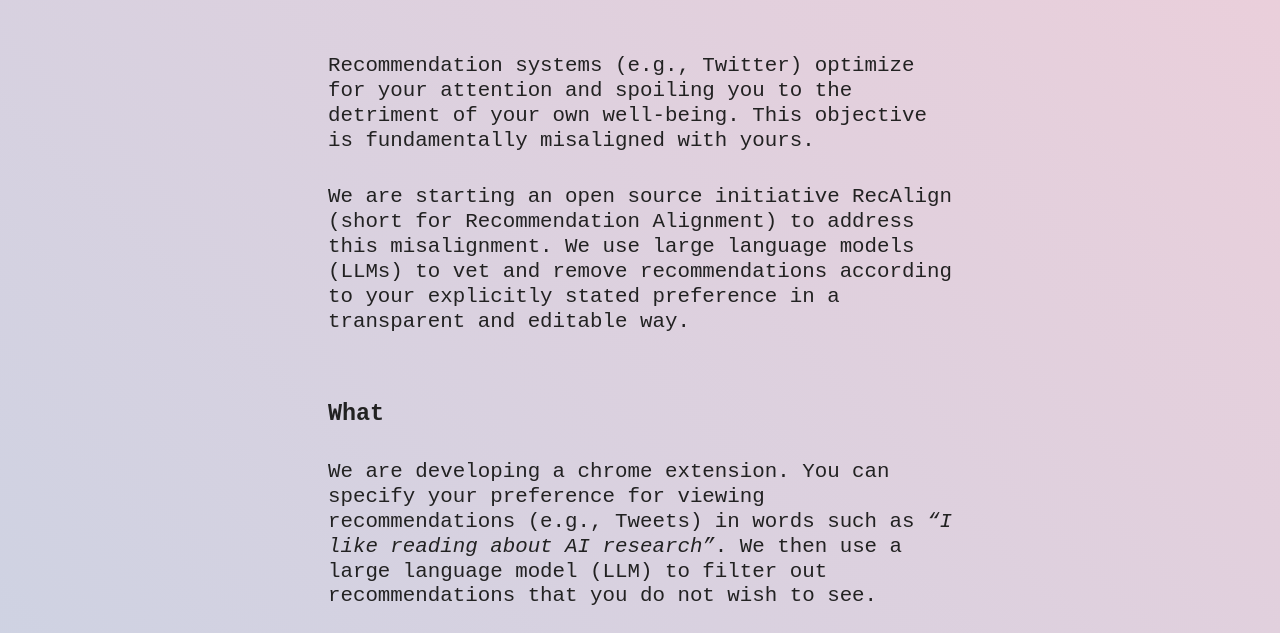
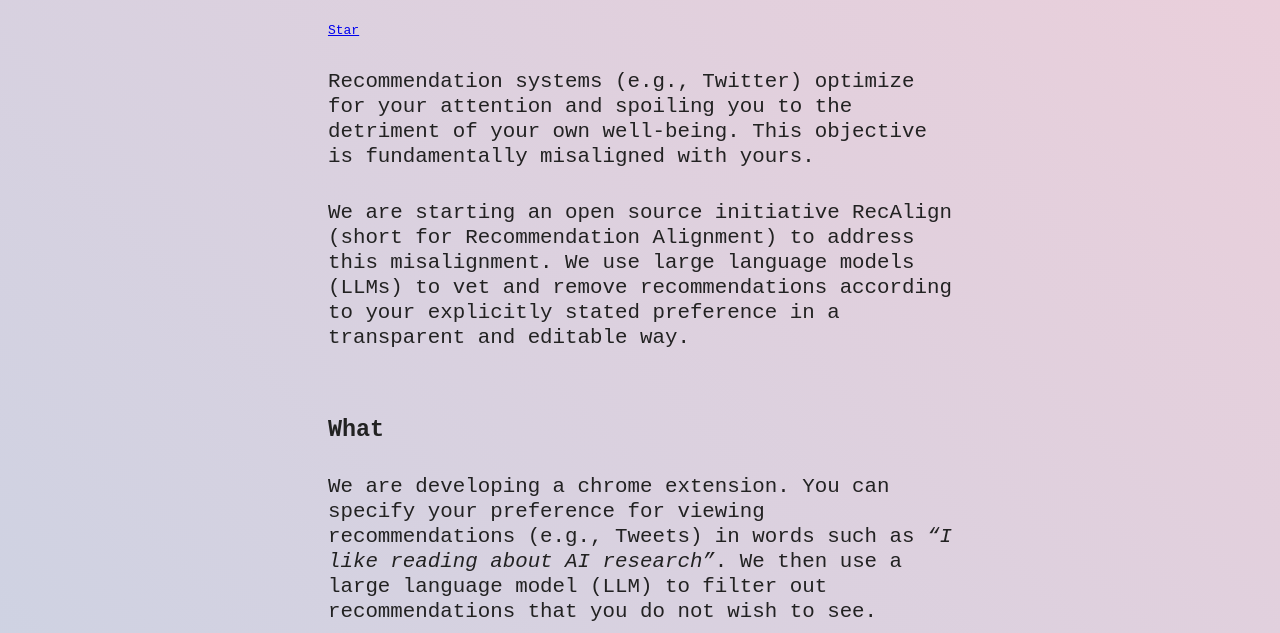
Before and after one commit to recalign/RecAlign, a browser extension: page docs/index.html in a window 1280 px wide. Shown: the part 167-800 px from the top of the page. Drawn offline with Linux system fonts and the light colour scheme.

Commit message:
add github start button.

```diff
--- a/docs/index.html
+++ b/docs/index.html
@@ -22,6 +22,8 @@
     }
   }
 </script>
+<!-- Place this tag in your head or just before your close body tag. -->
+<script async defer src="https://buttons.github.io/buttons.js"></script>
     <meta charset="utf-8">
     <title>RecAlign (Recommendation Alignment)</title>
     <meta name="viewport" content="width=device-width, initial-scale=1.0">
@@ -38,9 +40,9 @@
 
   <body>
     <button onclick="translateToChinese()" class="translate-btn">中文</button>
-
     <div class="container" id="english-content"><br><br>
-      <h1>Recommendation<br>Alignment</h1>
+      <h1>Recommendation<br>Alignment</h1><br>
+      <a class="github-button" href="https://github.com/recalign/RecAlign" data-icon="octicon-star" data-size="large" aria-label="Star recalign/RecAlign on GitHub">Star</a>
       <br>
       <p> Recommendation systems (e.g., Twitter) optimize for your attention and spoiling you to the detriment of your own well-being. This objective is fundamentally misaligned with yours.</p>
       <p> We are starting an open source initiative RecAlign (short for Recommendation Alignment) to address this misalignment.
```
